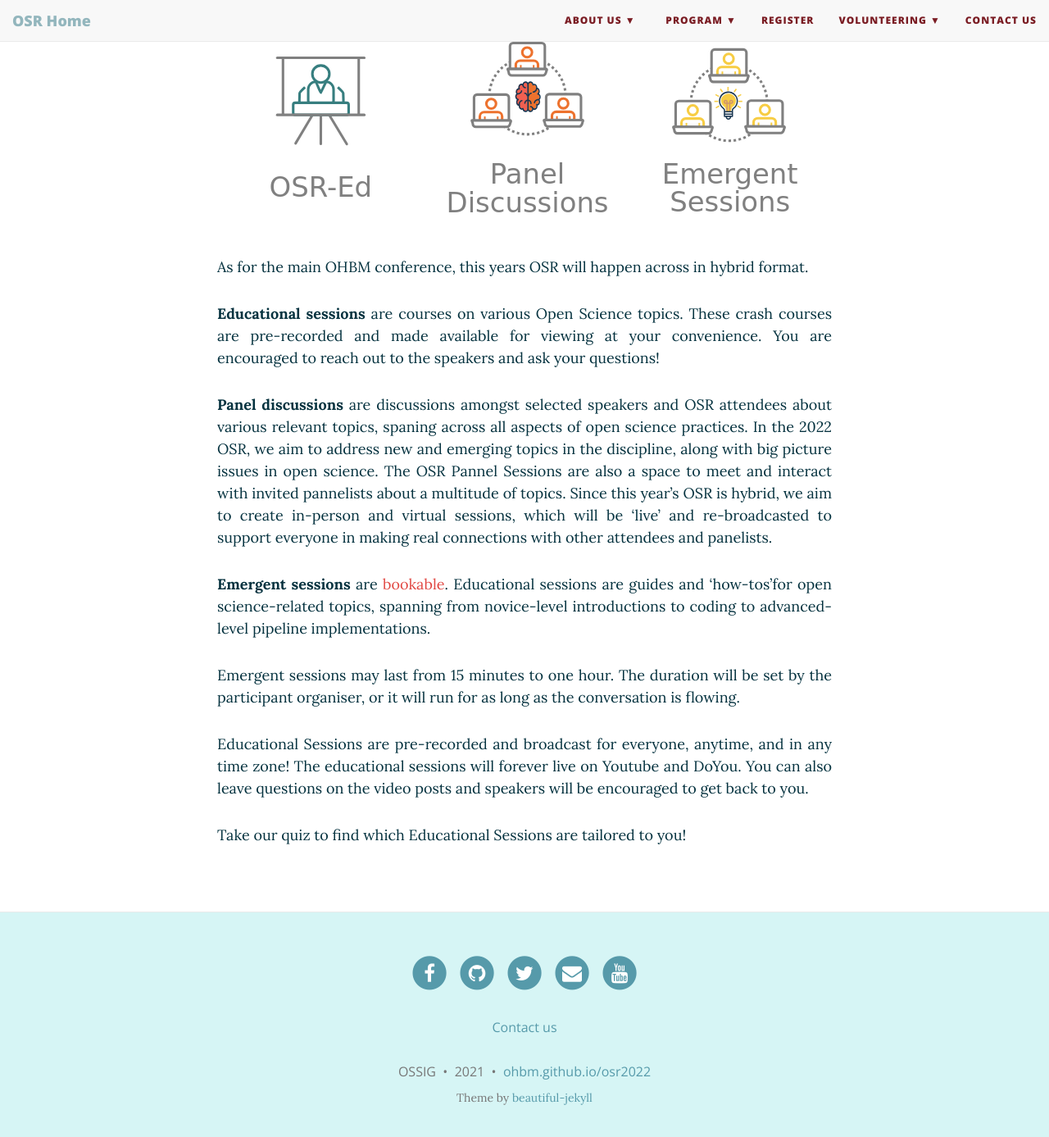
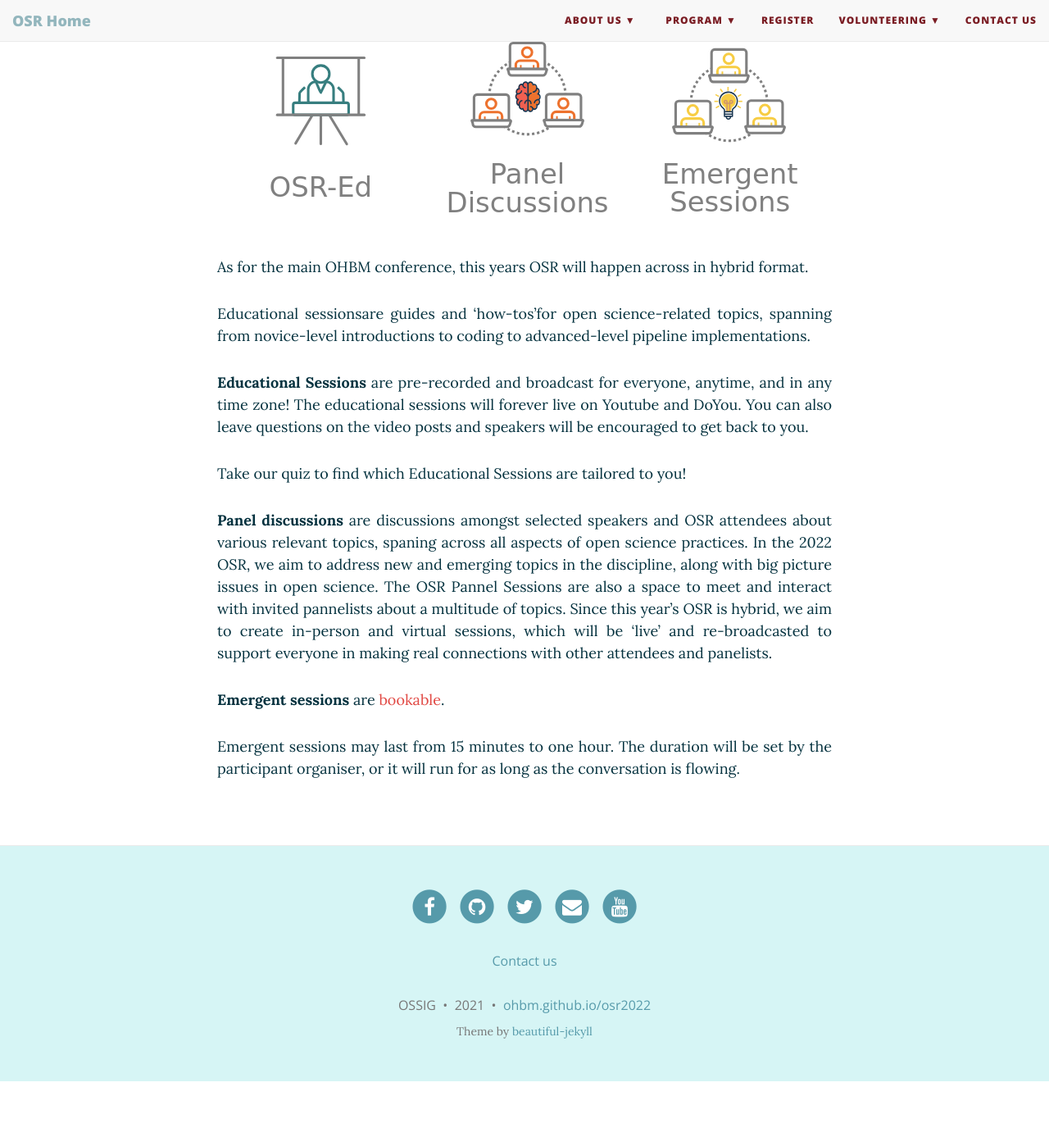
Before and after one commit to ohbm/osr2023, a Jekyll site: the page built from formats.md, in a window 1280 px wide and 1400 px high, scrolled down 391 px. Shown: the top 1387 px of the window at 82% size. Built offline with Jekyll 4.4.1, drawn with Linux system fonts in a browser that asks for light colours; nearby versions of some CDN libraries; after the commit the page ends 1710 px from its top, so only the background shows below that.

Commit message:
Update formats.md

```diff
--- a/formats.md
+++ b/formats.md
@@ -17,9 +17,12 @@
 
 <div id='educational'></div>
 
+{::options parse_block_html="true" /}
+<p align="justify">Educational sessionsare guides and 'how-tos'for open science-related topics, spanning from novice-level introductions to coding to advanced-level pipeline implementations.</p>
 
-{::options parse_block_html="true" /}
-<p align="justify">**Educational sessions** are courses on various Open Science topics. These crash courses are pre-recorded and made available for viewing at your convenience. You are encouraged to reach out to the speakers and ask your questions!
+<p align="justify"> **Educational Sessions** are pre-recorded and broadcast for everyone, anytime, and in any time zone! The educational sessions will forever live on Youtube and DoYou. You can also leave questions on the video posts and speakers will be encouraged to get back to you.</p>
+
+<p align="justify">Take our quiz to find which Educational Sessions are tailored to you!
 </p>
 
 <div id='panel'></div>
@@ -31,9 +34,9 @@
 <div id='emergent'></div>
 
 
-<p align="justify">**Emergent sessions** are [bookable](/submit.md){:target="_blank"}. Educational sessions are guides and 'how-tos'for open science-related topics, spanning from novice-level introductions to coding to advanced-level pipeline implementations.</p>
+<p align="justify">**Emergent sessions** are [bookable](/submit.md){:target="_blank"}.</p>
+
 <p align="justify">Emergent sessions may last from 15 minutes to one hour. The duration will be set by the participant organiser, or it will run for as long as the conversation is flowing.</p>
-<p align="justify"> Educational Sessions are pre-recorded and broadcast for everyone, anytime, and in any time zone! The educational sessions will forever live on Youtube and DoYou. You can also leave questions on the video posts and speakers will be encouraged to get back to you.</p>
-<p align="justify">Take our quiz to find which Educational Sessions are tailored to you!
-</p>
+
+
 {::options parse_block_html="false" /}
```
